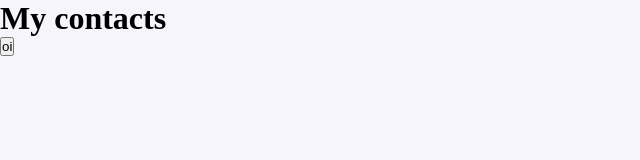
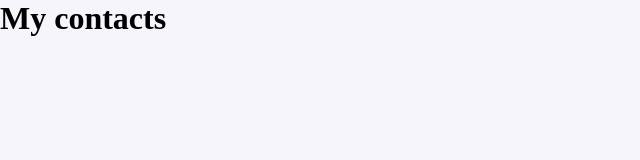
Before and after one commit to victorgonzalezz/myContacts, a React (Vite) app: page / in a window 1280 px wide. Shown: the top 160 px of the page, without its empty margins (0-640 px from the left). Built offline with nearby package versions, Linux system fonts and the light colour scheme.

Commit message:
save
save

```diff
--- a/src/App.jsx
+++ b/src/App.jsx
@@ -8,7 +8,6 @@ function App() {
     <ThemeProvider theme={defaultTheme}>
       <GlobalStyles />
       <h1>My contacts</h1>
-      <button type="button">oi</button>
     </ThemeProvider>
   );
 }
```
